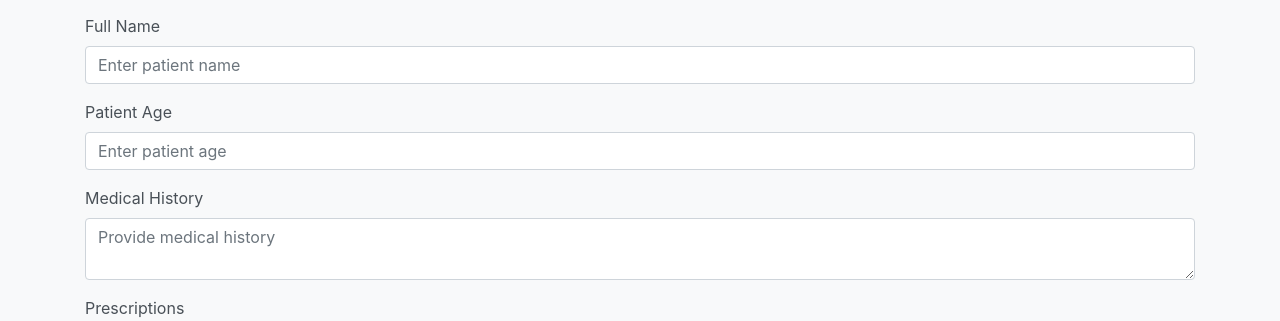
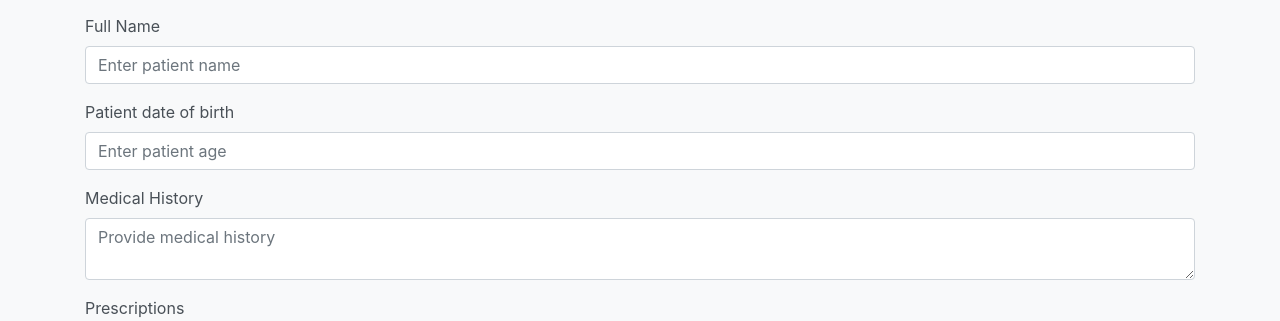
Before and after one commit to Harith-K/patient-record-service, a Flask app: page /add in a window 1280 px wide. Shown: the part 136-457 px from the top of the page. Run offline with Flask 3, Linux system fonts and the light colour scheme; some libraries are stand-ins or nearby versions.

Commit message:
Update add_patient.html

```diff
--- a/app/templates/add_patient.html
+++ b/app/templates/add_patient.html
@@ -8,7 +8,7 @@
         <input type="text" class="form-control" id="name" name="name" placeholder="Enter patient name" required>
     </div>
     <div class="form-group">
-        <label for="age">Patient Age</label>
+        <label for="age">Patient date of birth</label>
         <input type="number" class="form-control" id="age" name="age" placeholder="Enter patient age" required>
     </div>
     <div class="form-group">
```
